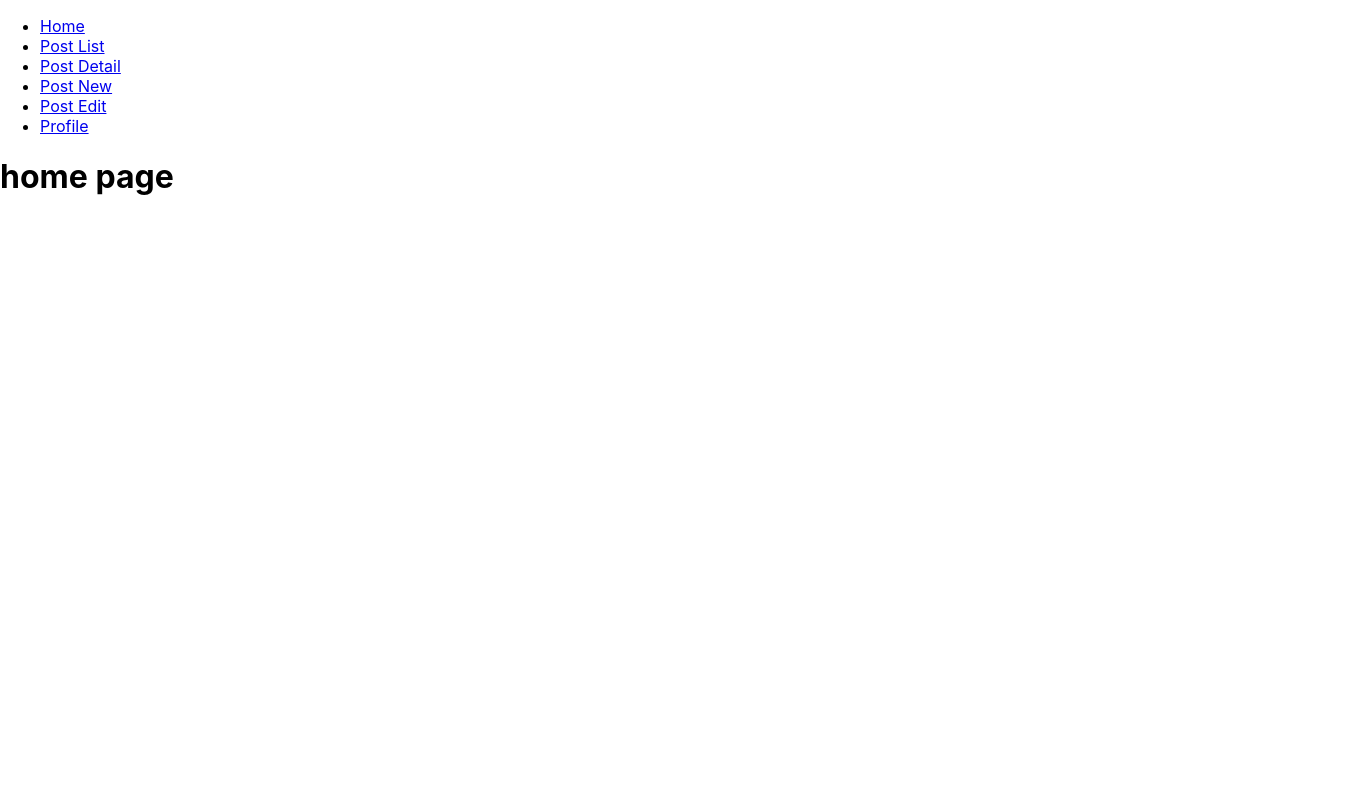
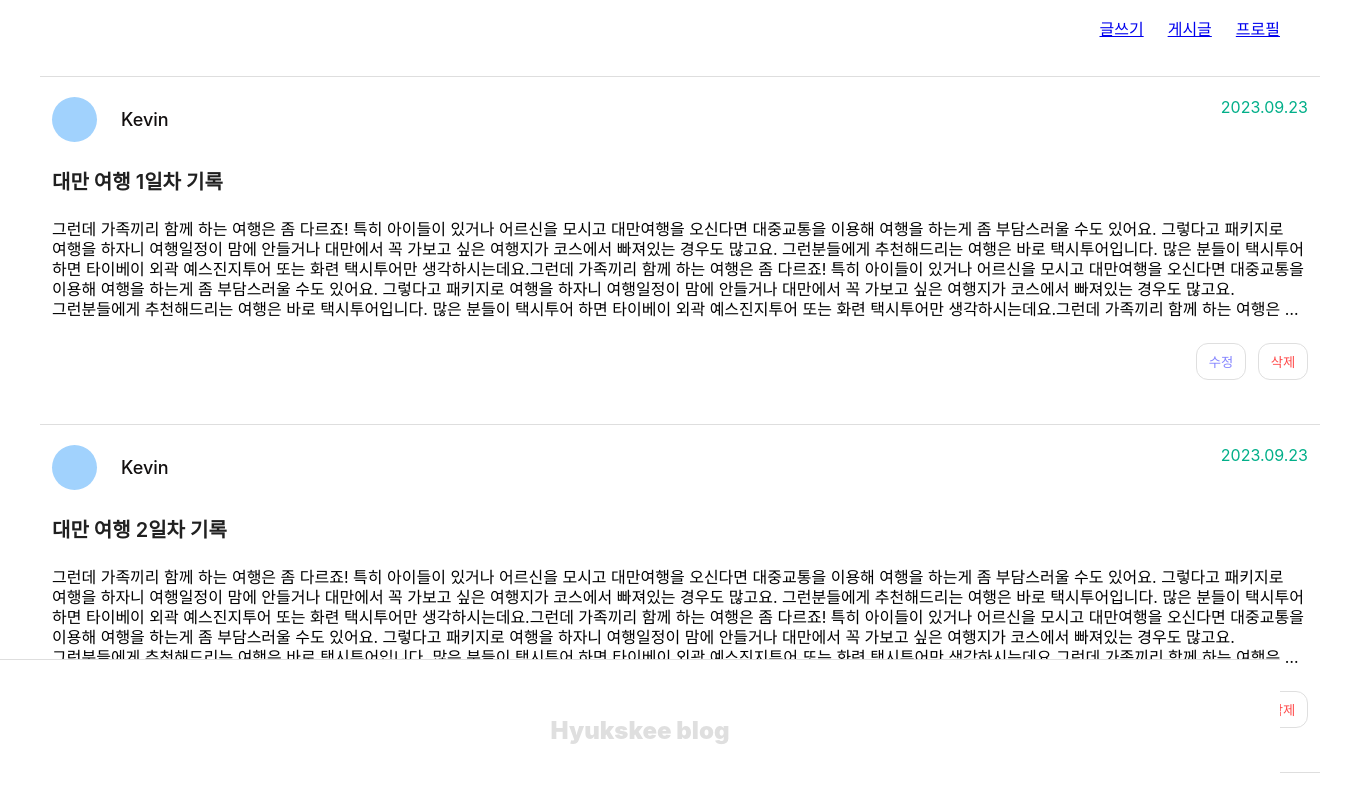
Before and after one commit to HYUKSKEE/hyukskee-blog-app, a React (Create React App) app: page / in a window 1280 px wide. Shown: the top 795 px of the page, 1360 px wide, since content can reach past the window. Built offline with nearby package versions, Linux system fonts and the light colour scheme.

Commit message:
home layout set

```diff
--- a/package.json
+++ b/package.json
@@ -14,6 +14,7 @@
     "react-dom": "^18.2.0",
     "react-router-dom": "^6.19.0",
     "react-scripts": "5.0.1",
+    "styled-components": "^6.1.1",
     "typescript": "^4.9.5",
     "web-vitals": "^2.1.4"
   },
--- a/src/App.tsx
+++ b/src/App.tsx
@@ -5,26 +5,6 @@ import Router from "./components/Router";
 function App() {
   return (
     <>
-      <ul>
-        <li>
-          <Link to="/">Home</Link>
-        </li>
-        <li>
-          <Link to="/posts">Post List</Link>
-        </li>
-        <li>
-          <Link to="/posts/:id">Post Detail</Link>
-        </li>
-        <li>
-          <Link to="/posts/new">Post New</Link>
-        </li>
-        <li>
-          <Link to="/posts/edit">Post Edit</Link>
-        </li>
-        <li>
-          <Link to="/profile">Profile</Link>
-        </li>
-      </ul>
       <Router />
     </>
   );
--- a/src/pages/home/index.tsx
+++ b/src/pages/home/index.tsx
@@ -1,3 +1,199 @@
+import { Link } from "react-router-dom";
+import styled from "styled-components";
+
 export default function Home() {
-  return <h1>home page</h1>;
+  return (
+    <>
+      <HomeHeader>
+        <HomeNavigation>
+          <li>
+            <Link to="/posts/new">글쓰기</Link>
+          </li>
+          <li>
+            <Link to="/posts">게시글</Link>
+          </li>
+          <li>
+            <Link to="/profile">프로필</Link>
+          </li>
+        </HomeNavigation>
+      </HomeHeader>
+
+      <Posts>
+        {/* TODO: 컴포넌트화 필요 */}
+        {[
+          ...Array(10)
+            .fill(0)
+            .map((value, index) => {
+              return index + 1;
+            }),
+        ].map((list) => {
+          return (
+            <PostBox key={list}>
+              <PostHeader>
+                <PostAuthor>
+                  <PostAvatar></PostAvatar>
+                  <PostName>Kevin</PostName>
+                </PostAuthor>
+                <PostCreatedAt>2023.09.23</PostCreatedAt>
+              </PostHeader>
+              <PostTitle>대만 여행 {list}일차 기록</PostTitle>
+              <PostContent>
+                그런데 가족끼리 함께 하는 여행은 좀 다르죠! 특히 아이들이 있거나
+                어르신을 모시고 대만여행을 오신다면 대중교통을 이용해 여행을
+                하는게 좀 부담스러울 수도 있어요. 그렇다고 패키지로 여행을
+                하자니 여행일정이 맘에 안들거나 대만에서 꼭 가보고 싶은 여행지가
+                코스에서 빠져있는 경우도 많고요. 그런분들에게 추천해드리는
+                여행은 바로 택시투어입니다. 많은 분들이 택시투어 하면 타이베이
+                외곽 예스진지투어 또는 화련 택시투어만 생각하시는데요.그런데
+                가족끼리 함께 하는 여행은 좀 다르죠! 특히 아이들이 있거나
+                어르신을 모시고 대만여행을 오신다면 대중교통을 이용해 여행을
+                하는게 좀 부담스러울 수도 있어요. 그렇다고 패키지로 여행을
+                하자니 여행일정이 맘에 안들거나 대만에서 꼭 가보고 싶은 여행지가
+                코스에서 빠져있는 경우도 많고요. 그런분들에게 추천해드리는
+                여행은 바로 택시투어입니다. 많은 분들이 택시투어 하면 타이베이
+                외곽 예스진지투어 또는 화련 택시투어만 생각하시는데요.그런데
+                가족끼리 함께 하는 여행은 좀 다르죠! 특히 아이들이 있거나
+                어르신을 모시고 대만여행을 오신다면 대중교통을 이용해 여행을
+                하는게 좀 부담스러울 수도 있어요. 그렇다고 패키지로 여행을
+                하자니 여행일정이 맘에 안들거나 대만에서 꼭 가보고 싶은 여행지가
+                코스에서 빠져있는 경우도 많고요. 그런분들에게 추천해드리는
+                여행은 바로 택시투어입니다. 많은 분들이 택시투어 하면 타이베이
+                외곽 예스진지투어 또는 화련 택시투어만 생각하시는데요.
+              </PostContent>
+              <PostAction>
+                <PostEdit>수정</PostEdit>
+                <PostDelete>삭제</PostDelete>
+              </PostAction>
+            </PostBox>
+          );
+        })}
+      </Posts>
+
+      <HomeFooter>Hyukskee blog</HomeFooter>
+    </>
+  );
 }
+
+const HomeHeader = styled.header`
+  list-style: none;
+  display: flex;
+  justify-content: flex-end;
+  gap: 24px;
+`;
+
+const HomeFooter = styled.footer`
+  position: sticky;
+  bottom: 0;
+  width: 100%;
+  min-height: 100px;
+  display: flex;
+  justify-content: center;
+  align-items: center;
+  padding: 20px 0;
+  font-size: 24px;
+  font-weight: 900;
+  border-top: 1px solid #dedede;
+  color: #dfdfdf;
+  background-color: #ffffff;
+`;
+
+const HomeNavigation = styled.ul`
+  list-style: none;
+  display: flex;
+  justify-content: flex-end;
+  gap: 24px;
+`;
+
+const Posts = styled.div`
+  max-width: 1280px;
+  width: 100%;
+  height: 100%;
+  margin: auto;
+  padding: 20px 40px;
+  text-align: center;
+`;
+
+const PostBox = styled.div`
+  display: flex;
+  flex-direction: column;
+  align-items: flex-start;
+  gap: 24px;
+  border-top: 1px solid #dedede;
+  padding: 20px 12px;
+  margin-bottom: 24px;
+`;
+
+const PostHeader = styled.div`
+  display: flex;
+  justify-content: space-between;
+  width: 100%;
+`;
+const PostAuthor = styled.div`
+  max-width: 150px;
+  max-height: 100px;
+  width: 100%;
+  height: 100%;
+  display: flex;
+  align-items: center;
+  gap: 24px;
+`;
+
+const PostAvatar = styled.div`
+  width: 30%;
+  aspect-ratio: 1 / 1;
+  background-color: #a1d2fd;
+  border-radius: 100%;
+`;
+
+const PostName = styled.div`
+  font-size: 18px;
+  font-weight: 500;
+  color: #120f0f;
+`;
+
+const PostCreatedAt = styled.div`
+  color: #02af89;
+`;
+
+const PostTitle = styled.div`
+  font-size: 20px;
+  font-weight: 600;
+  color: #202020;
+`;
+
+const PostContent = styled.div`
+  text-align: left;
+  display: -webkit-box;
+  -webkit-line-clamp: 5;
+  -webkit-box-orient: vertical;
+  height: 100px;
+  line-height: 20px;
+  overflow: hidden;
+  text-overflow: ellipsis;
+  word-break: keep-all;
+`;
+
+const PostAction = styled.div`
+  display: flex;
+  justify-content: flex-end;
+  gap: 12px;
+  width: 100%;
+`;
+
+const PostEdit = styled.button`
+  color: #8585ff;
+  padding: 8px;
+  min-width: 50px;
+  background-color: #ffffff;
+  border: 1px solid #dfdfdf;
+  border-radius: 12px;
+`;
+
+const PostDelete = styled.button`
+  color: #ff4949;
+  padding: 4px;
+  min-width: 50px;
+  background-color: #ffffff;
+  border: 1px solid #dfdfdf;
+  border-radius: 12px;
+`;
```
Also changed, not shown: 1 other file (tests, documents, lock files or other folders).
